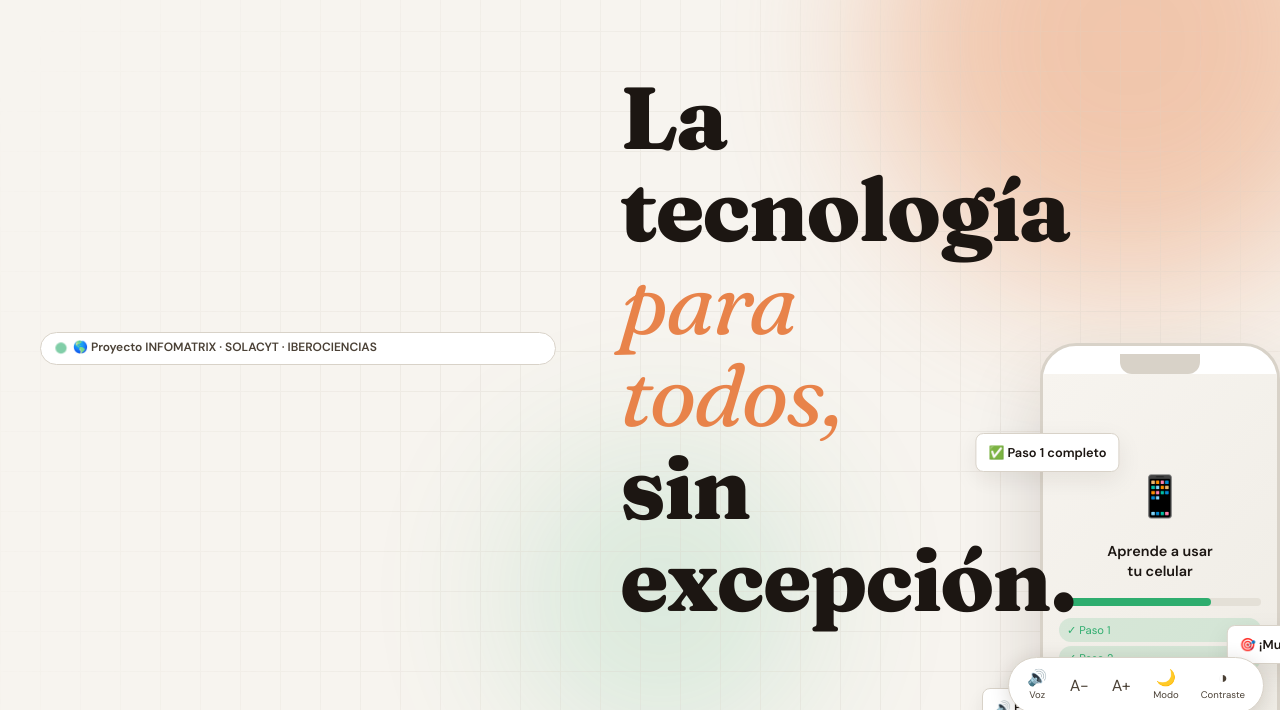
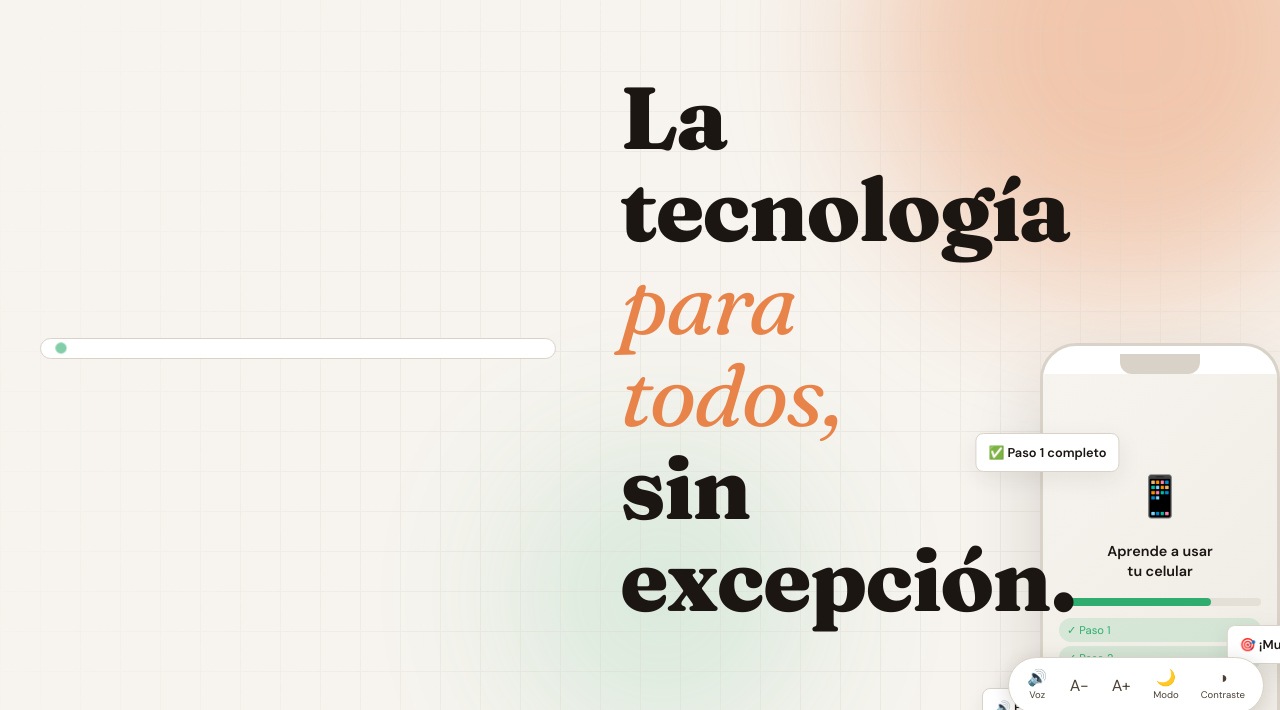
Before and after one commit to santiagojldzm-spec/TECNORED-2, a plain HTML site: page index.html in a window 1280 px wide. Shown: the part 70-780 px from the top of the page. Drawn offline with Linux system fonts and the light colour scheme.

Commit message:
Remove project description from hero content
Removed the project description from the hero section.

```diff
--- a/index.html
+++ b/index.html
@@ -71,7 +71,6 @@
     <div class="hero-content">
       <div class="hero-badge">
         <span class="badge-dot"></span>
-        <span>🌎 Proyecto INFOMATRIX · SOLACYT · IBEROCIENCIAS</span>
       </div>
       <h1 class="hero-title">
         <span class="title-line">La tecnología</span>
```
